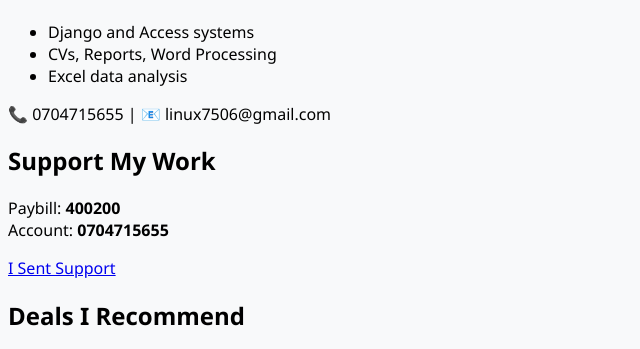
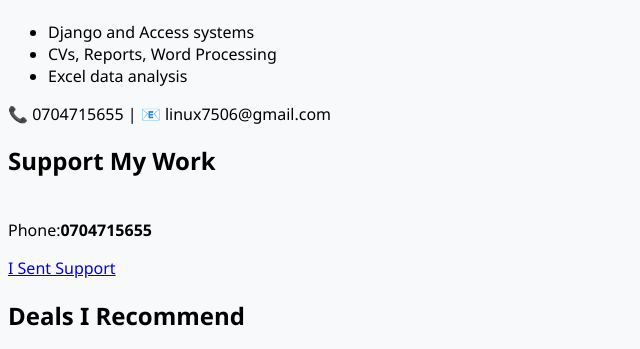
Before and after one commit to Buggy7506/Allan-portfolio, a Django app: page / in a window 1280 px wide. Shown: the part 440-789 px from the top of the page, without its empty margins (0-640 px from the left). Run offline with Django 5.2, Linux system fonts and the light colour scheme; data that the repository does not hold is empty.

Commit message:
Update index.html

```diff
--- a/portfolio/templates/portfolio/index.html
+++ b/portfolio/templates/portfolio/index.html
@@ -59,7 +59,7 @@
 <!-- M-PESA Support -->
 <section class="container">
   <h2 class="section-title">Support My Work</h2>
-  <p>Paybill: <strong>400200</strong> <br>Account: <strong>0704715655</strong></p>
+  <br>Phone:<strong>0704715655</strong></p>
   <a href="sms:+254704715655?body=Hi%20Allan%2C%20I%20just%20sent%20a%20support%20token%20via%20M-PESA" class="btn btn-success">I Sent Support</a>
 </section>
 
```
